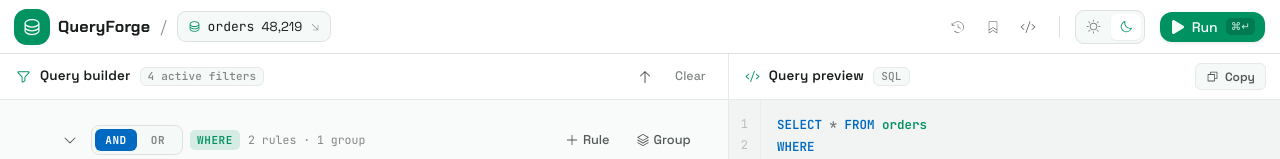
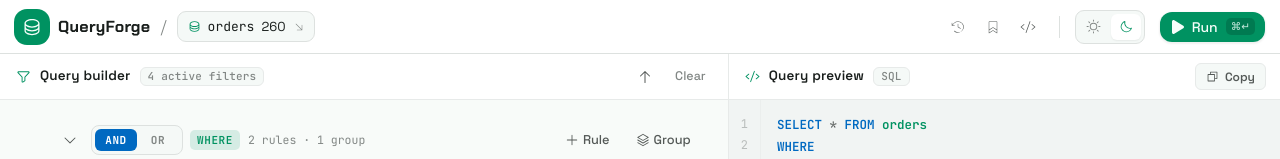
Before and after one commit to Moluno-xiii/interactive-query-builder-hng-14-fe-stage-8, a Next.js app: page /build-query in a window 1280 px wide. Shown: the top 159 px of the page. Built offline with nearby package versions, Linux system fonts and the light colour scheme.

Commit message:
fix: replace static rows number with dynamic row number

```diff
--- a/src/components/build-query/Toolbar.tsx
+++ b/src/components/build-query/Toolbar.tsx
@@ -7,7 +7,7 @@ import {
 } from "react-icons/pi";
 import AppButton from "../ui/app-button";
 import AppIcon from "../ui/AppIcon";
-import { SCHEMA } from "@/components/build-query/data";
+import { DATASET, SCHEMA } from "@/components/build-query/data";
 import ThemeSwitcher from "../ThemeSwitcher";
 import { FaPlay } from "react-icons/fa6";
 import { ModalKind } from ".";
@@ -32,7 +32,7 @@ const Toolbar = ({
         >
           <PiDatabase size={13} className="text-accent" />
           <span className="font-jetbrains-mono">{SCHEMA.name}</span>
-          {SCHEMA.rows}
+          {DATASET.length.toLocaleString()}
           <PiArrowDownRightLight size={12} className="text-faint" />
         </button>
       </div>
--- a/src/components/build-query/data.ts
+++ b/src/components/build-query/data.ts
@@ -16,7 +16,6 @@ export const ENUMS: Record<EnumKey, readonly string[]> = {
 export const SCHEMA = {
   name: "orders",
   label: "Orders",
-  rows: "48,219",
   fields: [
     { key: "order_id", label: "order_id", type: "id", icon: "hash" },
     { key: "customer", label: "customer_email", type: "string", icon: "text" },
--- a/src/components/build-query/panels/ResultsPanel.tsx
+++ b/src/components/build-query/panels/ResultsPanel.tsx
@@ -1,7 +1,7 @@
 "use client";
 
 import { PiMagnifyingGlass, PiPlay } from "react-icons/pi";
-import { SCHEMA } from "@/components/build-query/data";
+import { DATASET } from "@/components/build-query/data";
 import type { Row } from "@/components/build-query/types";
 import { PAGE_SIZE } from "..";
 import ResultsHeader from "./ResultsHeader";
@@ -45,7 +45,7 @@ const ResultsPanel = ({
             icon={<PiPlay size={22} />}
             iconClassName="bg-accent-dim text-accent"
             title="Ready to run"
-            description={`Press Run or ⌘↵ to execute against ${SCHEMA.rows} rows`}
+            description={`Press Run or ⌘↵ to execute against ${DATASET.length.toLocaleString()} rows`}
           />
         )}
         {state === "loading" && <ResultsSkeleton />}
--- a/src/components/build-query/panels/SchemaModal.tsx
+++ b/src/components/build-query/panels/SchemaModal.tsx
@@ -11,7 +11,7 @@ import {
 } from "@/components/ui/dialog";
 import BrandMark from "@/components/build-query/ui/BrandMark";
 import FieldIcon from "@/components/build-query/ui/FieldIcon";
-import { ENUMS, SCHEMA } from "@/components/build-query/data";
+import { DATASET, ENUMS, SCHEMA } from "@/components/build-query/data";
 
 const SchemaModal = ({ onClose }: { onClose: () => void }) => {
   return (
@@ -60,7 +60,8 @@ const SchemaModal = ({ onClose }: { onClose: () => void }) => {
                   {SCHEMA.name}
                 </div>
                 <div className="mt-px text-[12px] text-faint">
-                  {SCHEMA.fields.length} fields · {SCHEMA.rows} rows · postgres
+                  {SCHEMA.fields.length} fields · {DATASET.length.toLocaleString()} rows ·
+                  postgres
                 </div>
               </div>
               <Badge className="ml-auto h-4.75 gap-1 rounded-sm border-transparent bg-accent-dim px-1.75 text-[11px] font-semibold leading-none tracking-[0.2px] text-accent">
```
